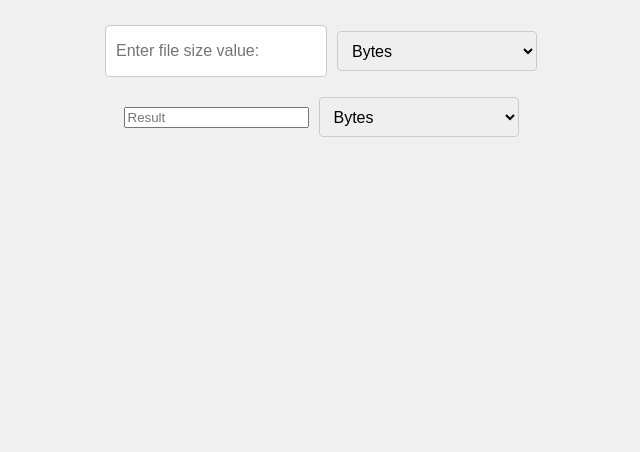
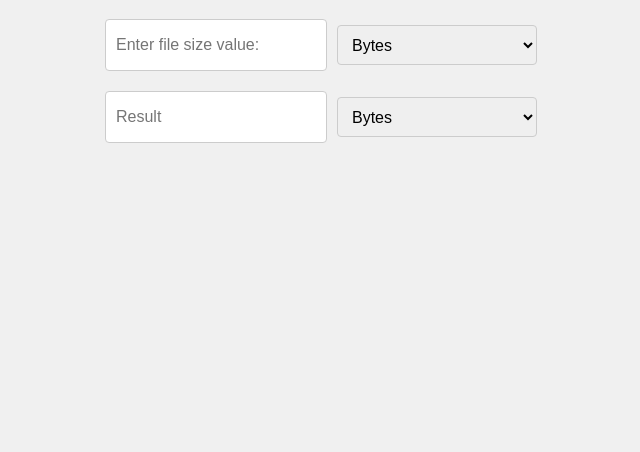
Before and after one commit to unknownss-ss/File-converter, a plain HTML site: page index.html in a window 1280 px wide. Shown: the part 348-800 px from the top of the page, without its empty margins (319-959 px from the left). Drawn offline with Linux system fonts and the light colour scheme.

Commit message:
Update style.css

```diff
--- a/style.css
+++ b/style.css
@@ -40,9 +40,9 @@ h1 {
   width: 200px;
 }
 
-#input-box, #output-boxes {
+#input-box, #output-box {
   height: 30px;
-   padding: 10px;
+  padding: 10px;
   font-size: 1rem;
   border: 1px solid #ccc;
   border-radius: 4px;
```
